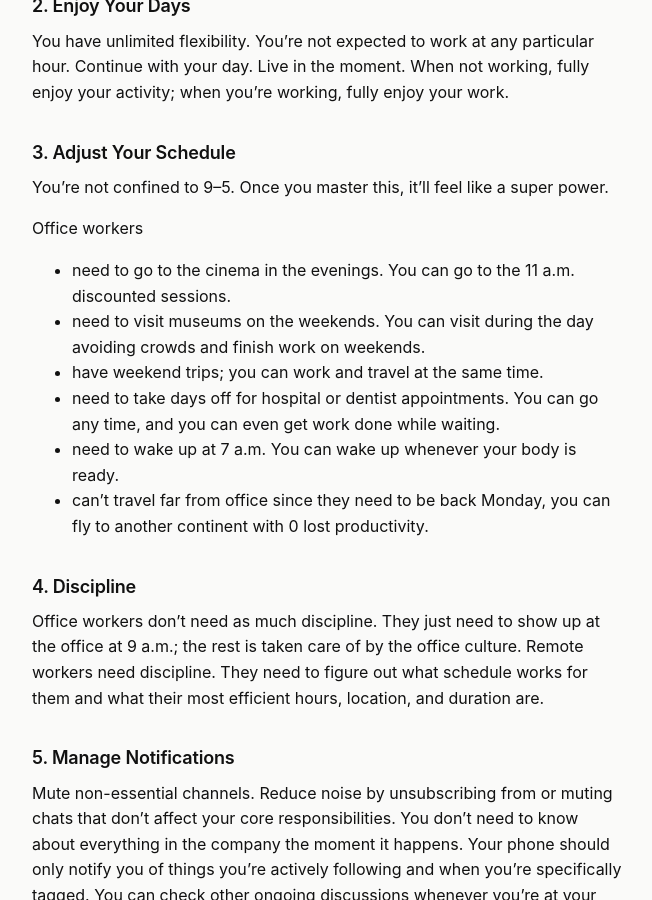
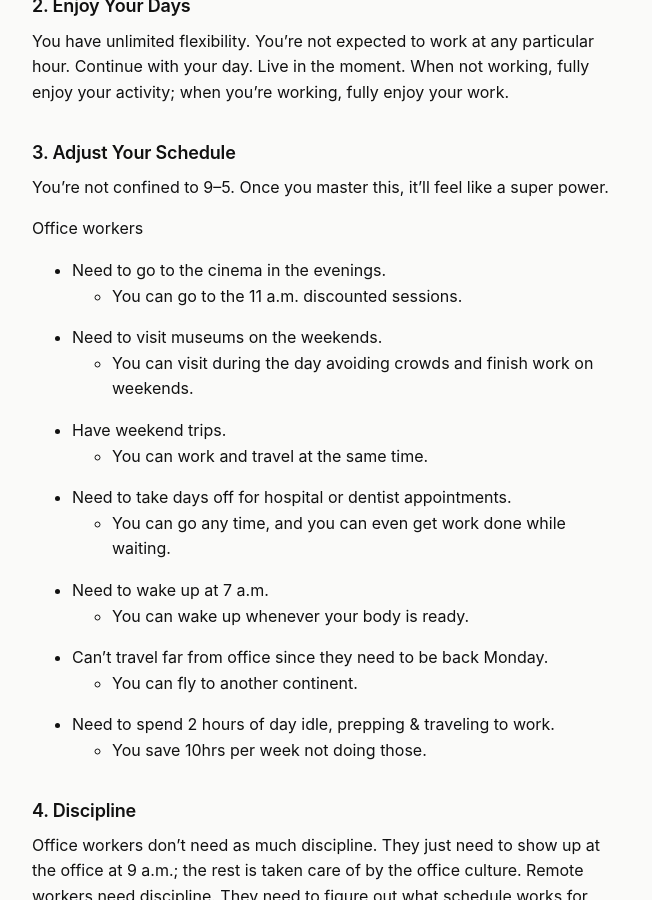
Before and after one commit to demiculus/demiculus.github.io, a Jekyll site: the page built from remote-work.md, in a window 1280 px wide and 900 px high, scrolled down 941 px. Shown: the whole window, without its empty margins (312-964 px from the left). Built offline with Jekyll 4.4.1, drawn with Linux system fonts in a browser that asks for light colours; some of the changed text lies outside the part shown.

Commit message:
Revise the remote-work essay to contrast office hours with async flexibility.
Co-authored-by: Cursor <cursoragent@cursor.com>

```diff
--- a/remote-work.md
+++ b/remote-work.md
@@ -8,11 +8,11 @@ updated: 2026-03-18
 
 ## Remote Work
 
-Remote async work is not all fun and games. Your assumption is that you're going to be free. That's not the case.
+Async remote work is not all fun and games. Your assumption is that you're going to be free. That is only the case if you're intentional about it.
 
 Most of the time,
 
-- in-office work, you'll be working from 9–5 and then you're free the rest of the day and weekends.
+- in-office work, you'll be working from 9–5 (8hr job + 2hour prep & travel) = 10 hrs and then you're free the rest of the day and weekends.
 - with remote work, you're on call 16 hours a day, 7 days a week. You'll receive notifications from whoever is making progress.
 
 First-time remote workers at Colonist don't understand this difference. They continue the same behaviors as in-office work, which makes them feel stressed. They think they should reply to everything right away. They take no time off. They feel like they're on call 24/7. They wake up and go to sleep with notifications. Then they wait for more notifications and delay sleep.
@@ -36,12 +36,21 @@ You have unlimited flexibility. You're not expected to work at any particular ho
 You're not confined to 9–5. Once you master this, it'll feel like a super power.
 
 Office workers
-- need to go to the cinema in the evenings. You can go to the 11 a.m. discounted sessions.
-- need to visit museums on the weekends. You can visit during the day avoiding crowds and finish work on weekends.
-- have weekend trips; you can work and travel at the same time.
-- need to take days off for hospital or dentist appointments. You can go any time, and you can even get work done while waiting.
-- need to wake up at 7 a.m. You can wake up whenever your body is ready.
-- can't travel far from office since they need to be back Monday, you can fly to another continent with 0 lost productivity.
+
+- Need to go to the cinema in the evenings.
+  - You can go to the 11 a.m. discounted sessions.
+- Need to visit museums on the weekends.
+  - You can visit during the day avoiding crowds and finish work on weekends.
+- Have weekend trips.
+  - You can work and travel at the same time.
+- Need to take days off for hospital or dentist appointments.
+  - You can go any time, and you can even get work done while waiting.
+- Need to wake up at 7 a.m.
+  - You can wake up whenever your body is ready.
+- Can't travel far from office since they need to be back Monday.
+  - You can fly to another continent.
+- Need to spend 2 hours of day idle, prepping & traveling to work.
+  - You save 10hrs per week not doing those.
 
 ### 4. Discipline
 
@@ -84,7 +93,6 @@ For me, one edge case was my mom. She didn't understand how I could be in my roo
 
 > Mom, I work during these hours, so I prefer not to be disturbed. If you bring me snacks, please leave them "here" without disturbing me. I'll grab them when I need them. I am free during "these" times, so we can hang out then.
 
-
 ### In Short
 
 Remote async work rewards those who are intentional with their time, boundaries, and communication. Mastering these habits is the key to thriving and truly enjoying the freedom that remote work can offer.
```
